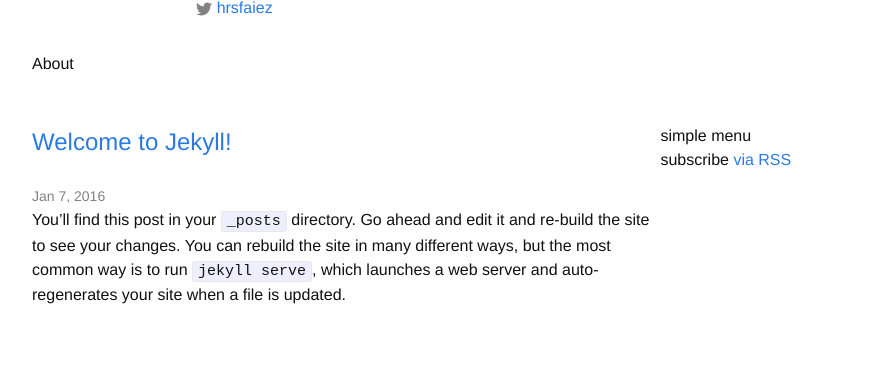
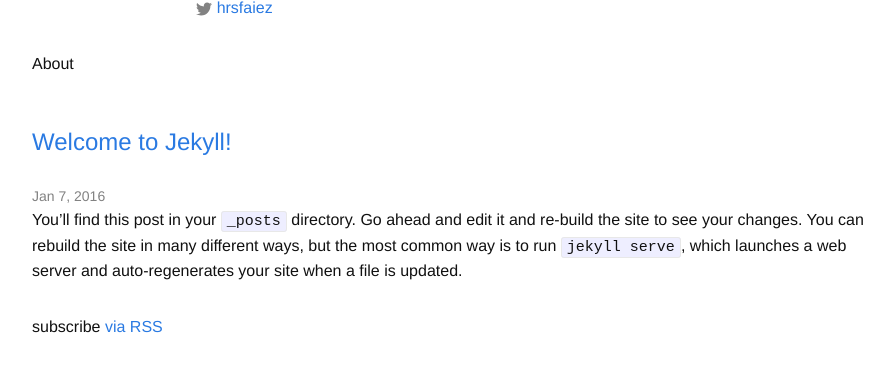
Before and after one commit to haresfaiez/haresfaiez.github.io, a Jekyll site: the page built from index.html, in a window 1280 px wide, cut to the strip 196-568 px from the top of the page. Shown: the whole strip, without its empty margins (192-1086 px from the left). Built offline with Jekyll 4.4.1, drawn with Linux system fonts in a browser that asks for light colours.

Commit message:
Move rss under posts

```diff
--- a/index.html
+++ b/index.html
@@ -3,7 +3,6 @@ layout: default
 ---
 
 <div class="home">
-    <section class="home_left-side-content">
     <ul class="post-list">
         {% for post in site.posts %}
         <li>
@@ -15,10 +14,5 @@ layout: default
         </li>
         {% endfor %}
     </ul>
-  </section>
-  <section class="home_aside-content">
-    simple menu
-  <p class="rss-subscribe">subscribe <a href="{{ "/feed.xml" | prepend: site.baseurl }}">via RSS</a></p>
-  </section>
-
+    <p class="rss-subscribe">subscribe <a href="{{ "/feed.xml" | prepend: site.baseurl }}">via RSS</a></p>
 </div>
```
